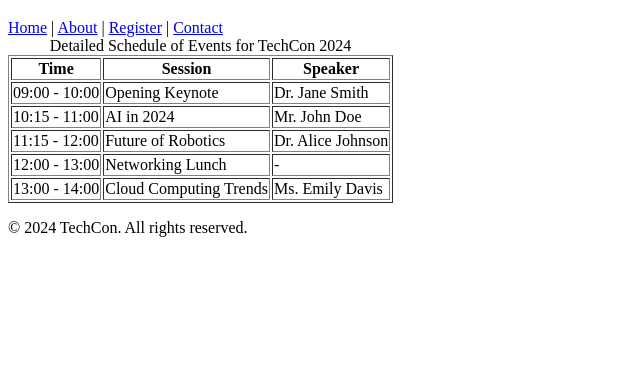
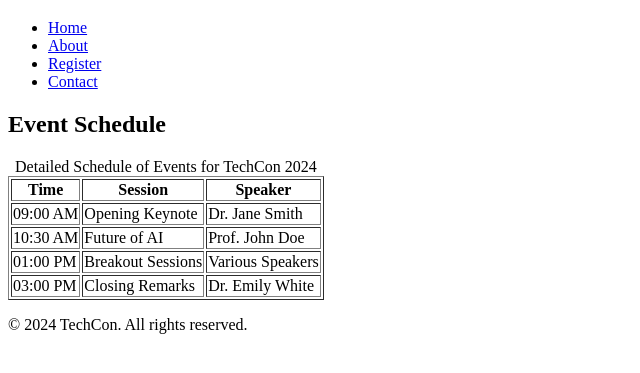
Before and after one commit to emmanuelbappah-source/TechCon_HTML, a plain HTML site: page techcon_website/schedule.html in a window 1280 px wide. Shown: the part 61-434 px from the top of the page, without its empty margins (0-640 px from the left). Drawn offline with Linux system fonts and the light colour scheme.

Commit message:
Fix schedule.html with table and footer consistency

```diff
--- a/techcon_website/schedule.html
+++ b/techcon_website/schedule.html
@@ -6,20 +6,20 @@
     <title>Schedule for TechCon 2024</title>
 </head>
 <body>
-
-    <!-- Header Section -->
     <header>
         <h1>Schedule for TechCon 2024</h1>
         <nav>
-            <a href="index.html">Home</a> |
-            <a href="about.html">About</a> |
-            <a href="register.html">Register</a> |
-            <a href="contact.html">Contact</a>
+            <ul>
+                <li><a href="index.html">Home</a></li>
+                <li><a href="about.html">About</a></li>
+                <li><a href="register.html">Register</a></li>
+                <li><a href="contact.html">Contact</a></li>
+            </ul>
         </nav>
     </header>
 
-    <!-- Main Content -->
     <main>
+        <h2>Event Schedule</h2>
         <table border="1">
             <caption>Detailed Schedule of Events for TechCon 2024</caption>
             <thead>
@@ -31,38 +31,31 @@
             </thead>
             <tbody>
                 <tr>
-                    <td>09:00 - 10:00</td>
+                    <td>09:00 AM</td>
                     <td>Opening Keynote</td>
                     <td>Dr. Jane Smith</td>
                 </tr>
                 <tr>
-                    <td>10:15 - 11:00</td>
-                    <td>AI in 2024</td>
-                    <td>Mr. John Doe</td>
+                    <td>10:30 AM</td>
+                    <td>Future of AI</td>
+                    <td>Prof. John Doe</td>
                 </tr>
                 <tr>
-                    <td>11:15 - 12:00</td>
-                    <td>Future of Robotics</td>
-                    <td>Dr. Alice Johnson</td>
+                    <td>01:00 PM</td>
+                    <td>Breakout Sessions</td>
+                    <td>Various Speakers</td>
                 </tr>
                 <tr>
-                    <td>12:00 - 13:00</td>
-                    <td>Networking Lunch</td>
-                    <td>-</td>
-                </tr>
-                <tr>
-                    <td>13:00 - 14:00</td>
-                    <td>Cloud Computing Trends</td>
-                    <td>Ms. Emily Davis</td>
+                    <td>03:00 PM</td>
+                    <td>Closing Remarks</td>
+                    <td>Dr. Emily White</td>
                 </tr>
             </tbody>
         </table>
     </main>
 
-    <!-- Footer Section -->
     <footer>
         <p>&copy; 2024 TechCon. All rights reserved.</p>
     </footer>
-
 </body>
 </html>
```
